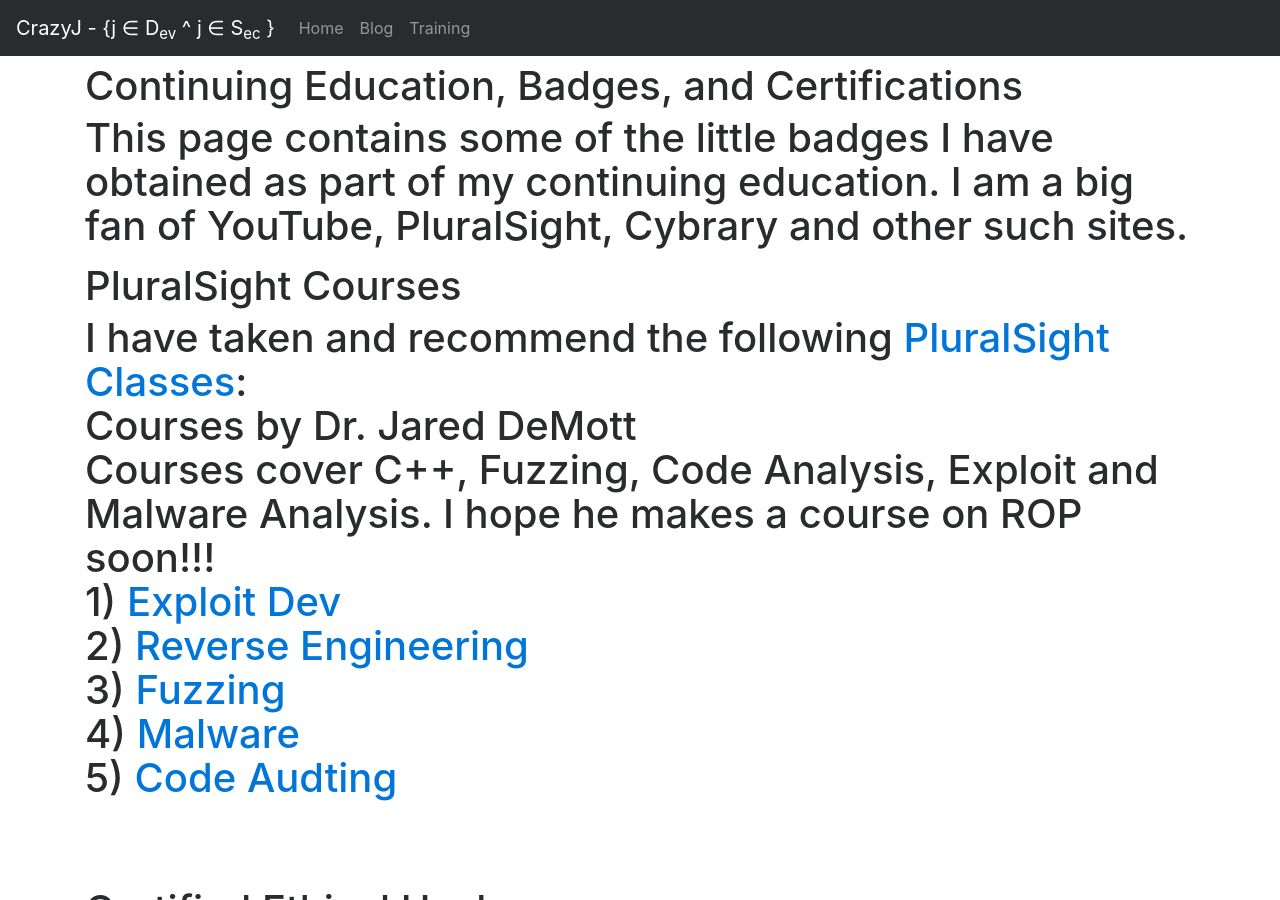
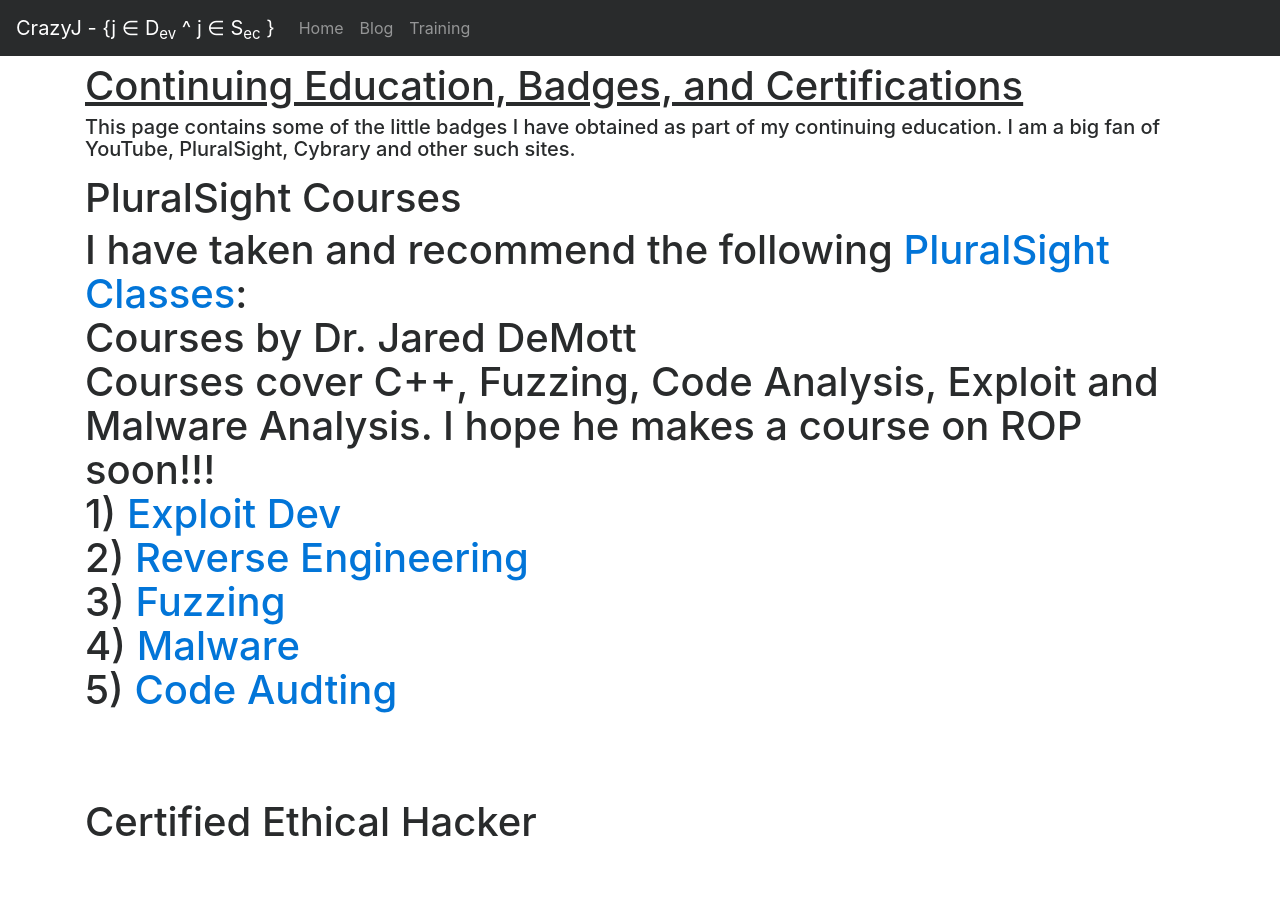
Before and after one commit to CrazyJ-Rod/CrazyJ-Rod.github.io, a Jekyll site: the page built from training.html, in a window 1280 px wide and 900 px high. Built offline with Jekyll 4.4.1, drawn with Linux system fonts in a browser that asks for light colours; nearby versions of some CDN libraries.

Commit message:
Update training.html

```diff
--- a/training.html
+++ b/training.html
@@ -5,10 +5,10 @@
 <div class="padder">
 </div>
 <div class="container">
-	<h1>Continuing Education, Badges, and Certifications<h1>
+	<h1 style="text-decoration: underline;">Continuing Education, Badges, and Certifications<h1>
 <div id="intoduction">
 
-	<p>This page contains some of the little badges I have obtained as part of my continuing education. I am a big fan of YouTube, PluralSight,
+	<p style="font-size:20px;">This page contains some of the little badges I have obtained as part of my continuing education. I am a big fan of YouTube, PluralSight,
 	Cybrary and other such sites.</p>
 
 </div>
```
